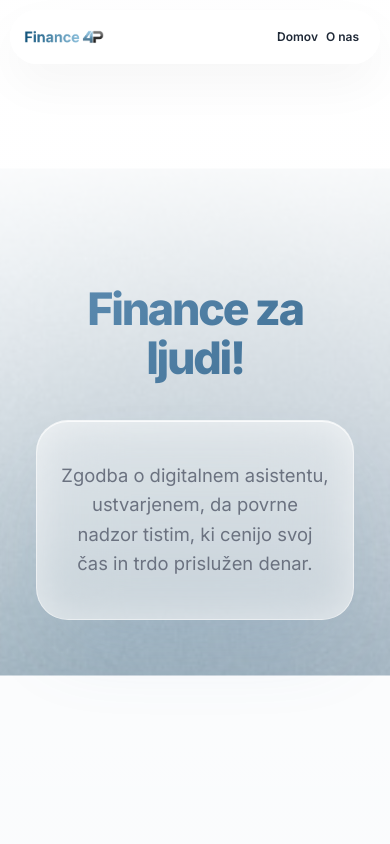
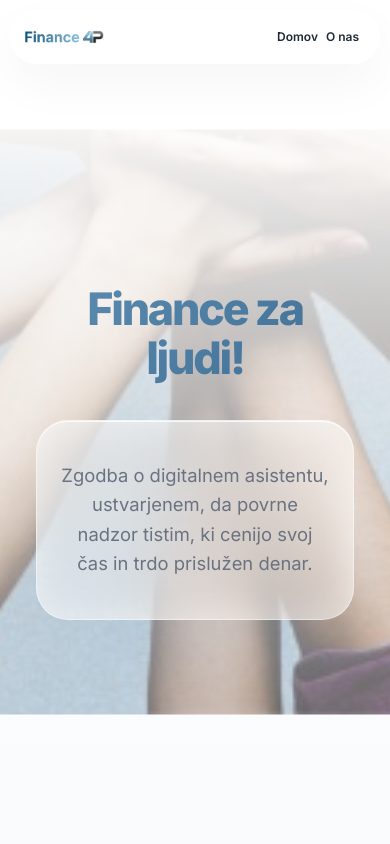
Before and after one commit to filipkolle/Landing-4P, a React (Vite) app: page /o-nas in a window 390 px wide. Shown: the top 844 px of the page. Built offline with nearby package versions, Linux system fonts and the light colour scheme.

Commit message:
style: adjust mobile hero background crop to ensure hands are visible

```diff
--- a/src/styles/About.css
+++ b/src/styles/About.css
@@ -48,15 +48,17 @@
   }
 
   .about-hero::after {
-    /* Rotate the image 90 degrees and reduce scale to avoid zooming past the hands */
-    transform: rotate(90deg) scale(1.3);
+    /* Hands are on the right in the landscape image.
+       Rotating 90deg puts them at the bottom.
+       We use background-position: right to ensure the hands part is favored before rotation. */
+    background-position: right center;
+    transform: rotate(90deg) scale(1.5);
     transform-origin: center;
-    background-position: center;
   }
 
   .about-hero::before {
-    /* Lower opacity at the bottom to make the hands pop */
-    background: linear-gradient(to bottom, rgba(255, 255, 255, 0.95) 20%, rgba(255, 255, 255, 0.3) 100%);
+    /* Even clearer at the bottom to show the hands */
+    background: linear-gradient(to bottom, rgba(255, 255, 255, 0.95) 15%, rgba(255, 255, 255, 0.2) 100%);
   }
 }
 
```
